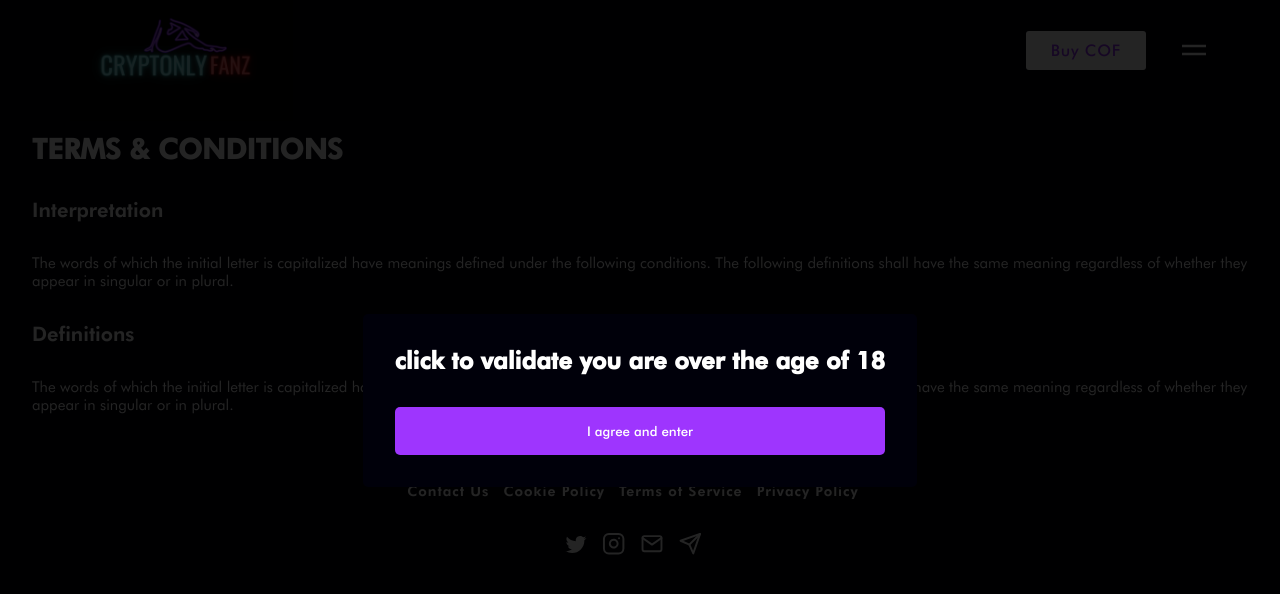
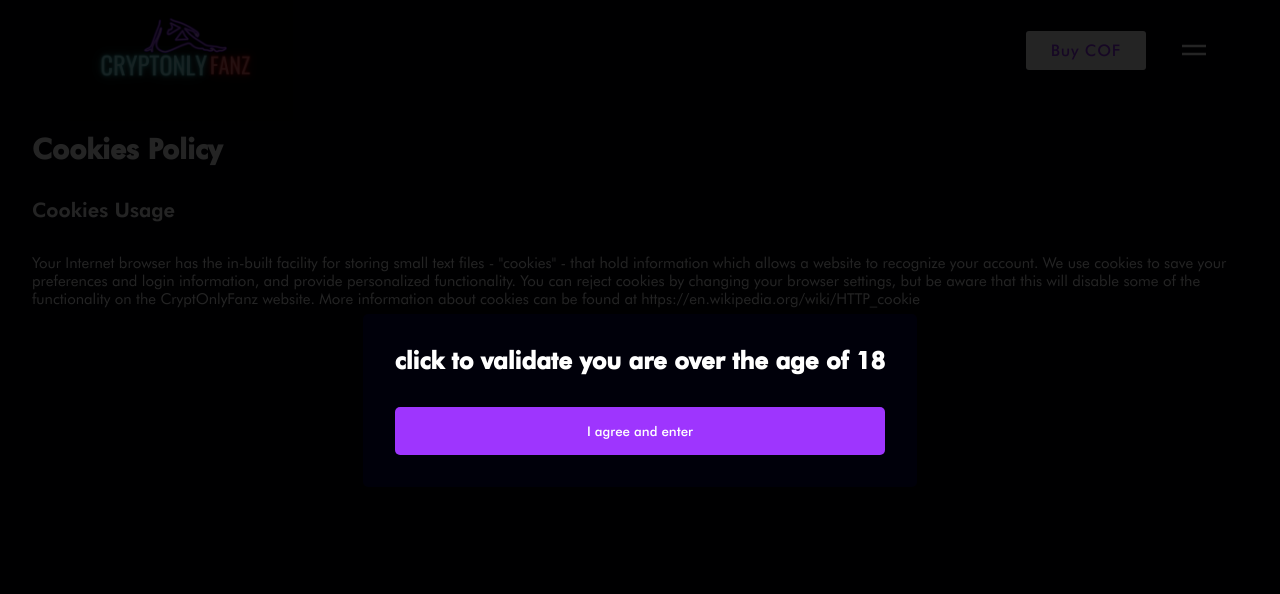
Before and after one commit to zero-aka-sam/cryptonly-client-app, a React (Create React App) app: page /cookie_policies in a window 1280 px wide. Shown: the top 594 px of the page. Built offline with nearby package versions, Linux system fonts and the light colour scheme.

Commit message:
fix : fix issues

```diff
--- a/src/screens/cookieScreen.js
+++ b/src/screens/cookieScreen.js
@@ -44,22 +44,11 @@ const CookieScreen = ({ pageScroll }) => {
 };
   return (
     <div>
-      <h1 style={styles.header}>TERMS & CONDITIONS</h1>
+      <h1 style={styles.header}>Cookies Policy</h1>
       <Block
-      title='Interpretation'
-      text='The words of which the initial letter is capitalized have meanings defined under the following
-conditions. The following definitions shall have the same meaning regardless of whether they
-appear in singular or in plural.
-'
+      title='Cookies Usage'
+      text={`Your Internet browser has the in-built facility for storing small text files - "cookies" - that hold information which allows a website to recognize your account. We use cookies to save your preferences and login information, and provide personalized functionality. You can reject cookies by changing your browser settings, but be aware that this will disable some of the functionality on the CryptOnlyFanz website. More information about cookies can be found at https://en.wikipedia.org/wiki/HTTP_cookie`}
       />
-      <Block
-      title='Definitions'
-      text='The words of which the initial letter is capitalized have meanings defined under the following
-conditions. The following definitions shall have the same meaning regardless of whether they
-appear in singular or in plural.
-
-'
-    />
     </div>
   )
 }
```
